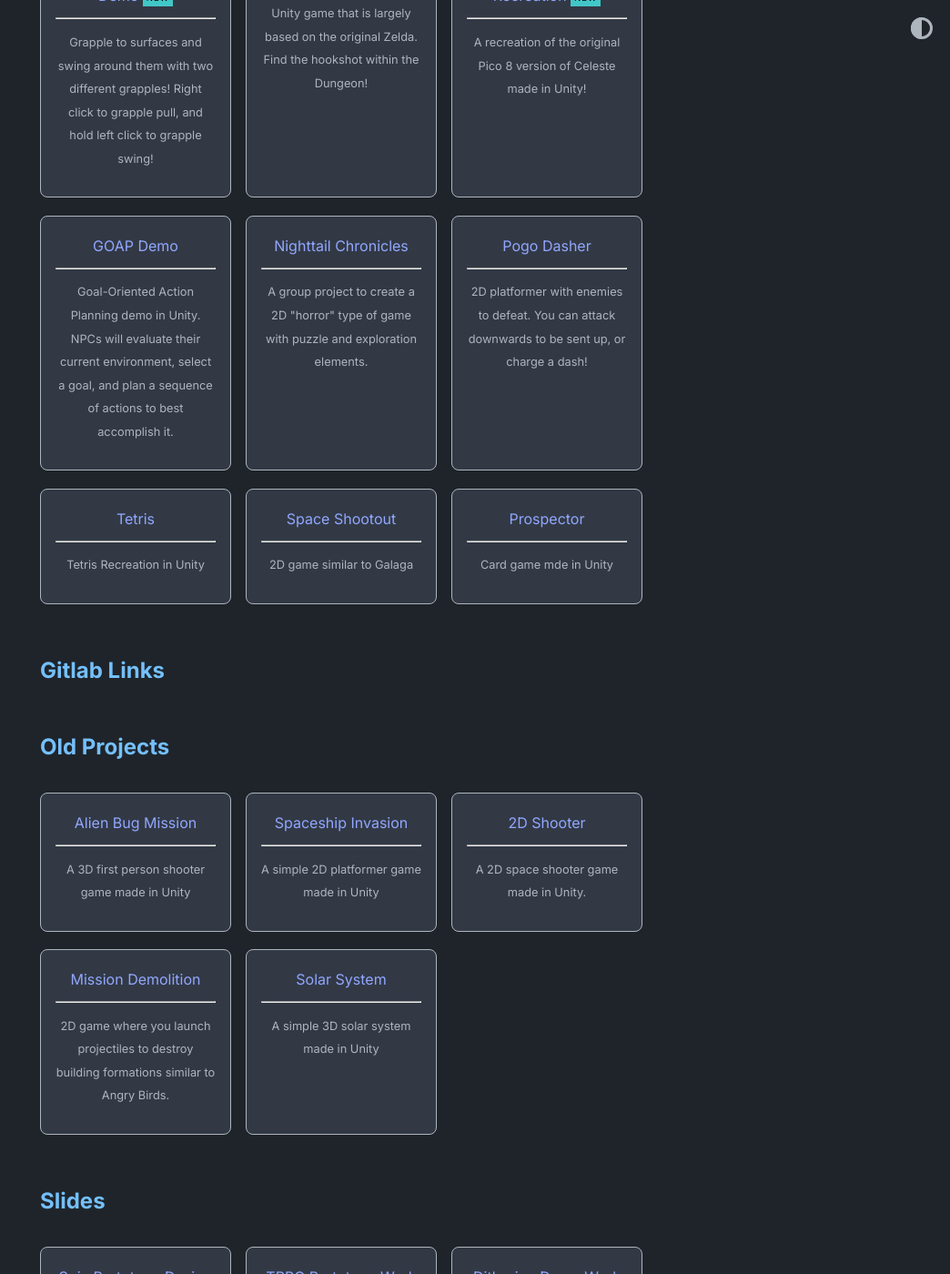
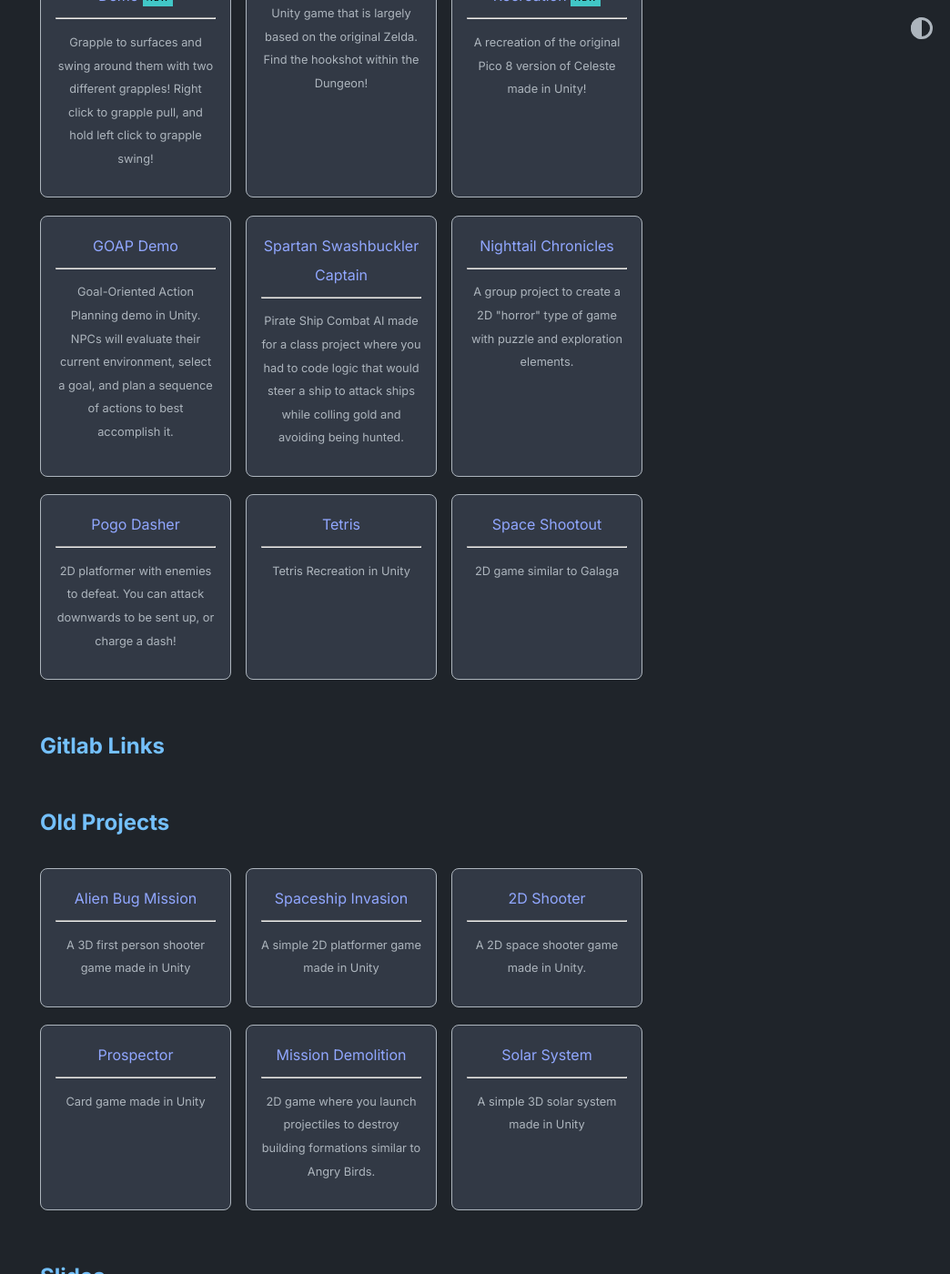
Before and after one commit to toastie-Sib/toastie-Sib.github.io, a Jekyll site: the page built from index.md, in a window 1280 px wide and 1400 px high, scrolled down 751 px. Shown: the whole window at 91% size, without its empty margins (236-1280 px from the left). Built offline with Jekyll 4.4.1, drawn with Linux system fonts in a browser that asks for light colours.

Commit message:
One more addition for even

```diff
--- a/_data/home.yml
+++ b/_data/home.yml
@@ -43,6 +43,10 @@ project_entries:
     url: https://toastie-sibley.itch.io/goap-demo
     desc: Goal-Oriented Action Planning demo in Unity. NPCs will evaluate their current environment, select a goal, and plan a sequence of actions to best accomplish it.
 
+  - title: Spartan Swashbuckler Captain
+    url: https://gitlab.msu.edu/gameprof-public/spartan-swashbucklers
+    desc: Pirate Ship Combat AI made for a class project where you had to code logic that would steer a ship to attack ships while colling gold and avoiding being hunted.
+
   - title: Nighttail Chronicles
     url: https://david-bandila.itch.io/nighttailchronicles
     desc: A group project to create a 2D "horror" type of game with puzzle and exploration elements.
@@ -60,10 +64,6 @@ project_entries:
     desc: 2D game similar to Galaga
     #highlight: WIP
 
-  - title: Prospector
-    url: https://toastie-sibley.itch.io/prospector
-    desc: Card game mde in Unity
-    #highlight: WIP
 
 
 #misc_entries:
@@ -114,6 +114,11 @@ old_project_entries:
   - title: 2D Shooter
     url: https://toastie-sibley.itch.io/2d-shooter
     desc: A 2D space shooter game made in Unity.
+
+  - title: Prospector
+    url: https://toastie-sibley.itch.io/prospector
+    desc: Card game made in Unity
+    #highlight: WIP
 
   - title: Mission Demolition
     url: https://toastie-sibley.itch.io/mission-demolition
```
